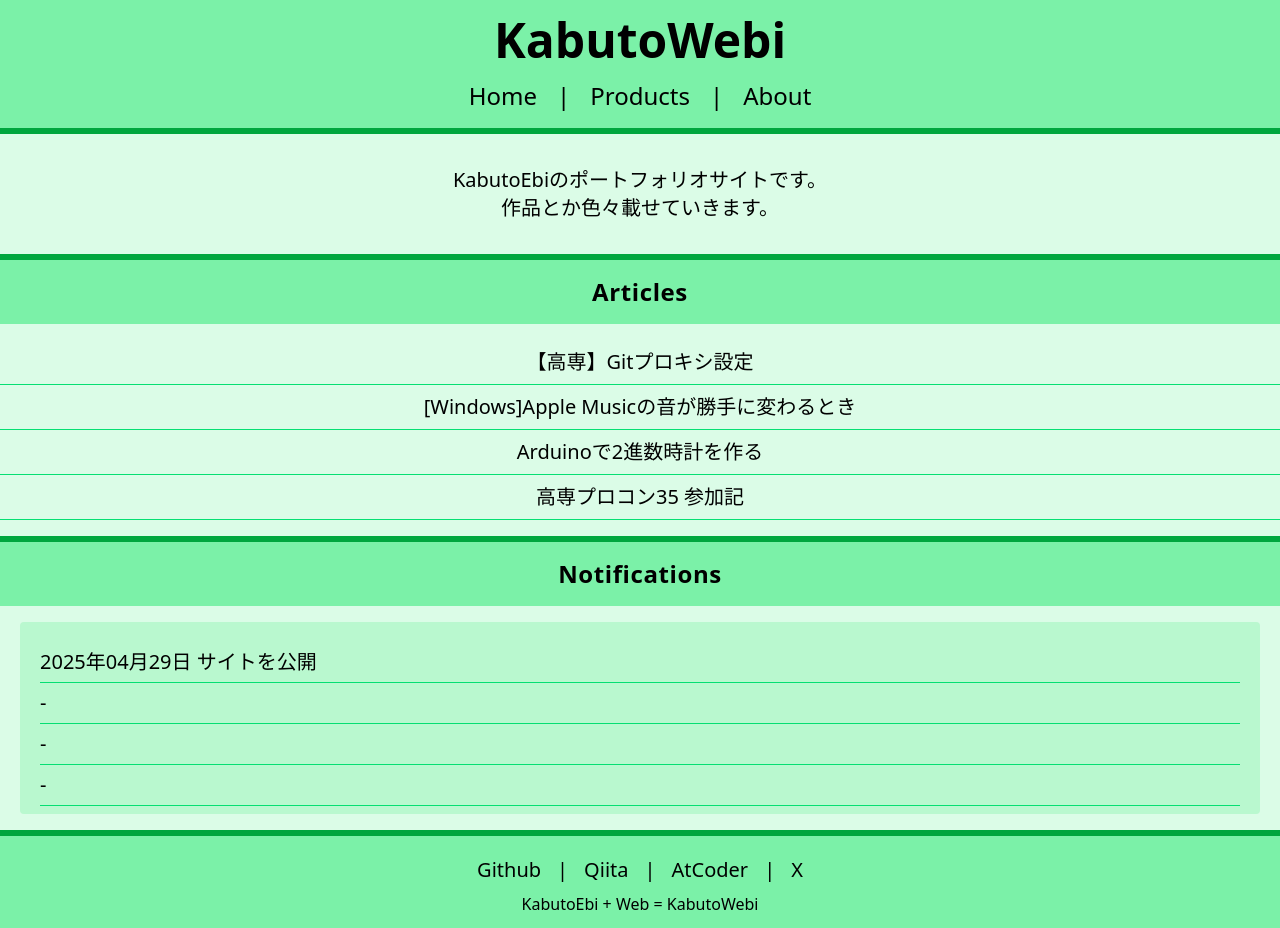
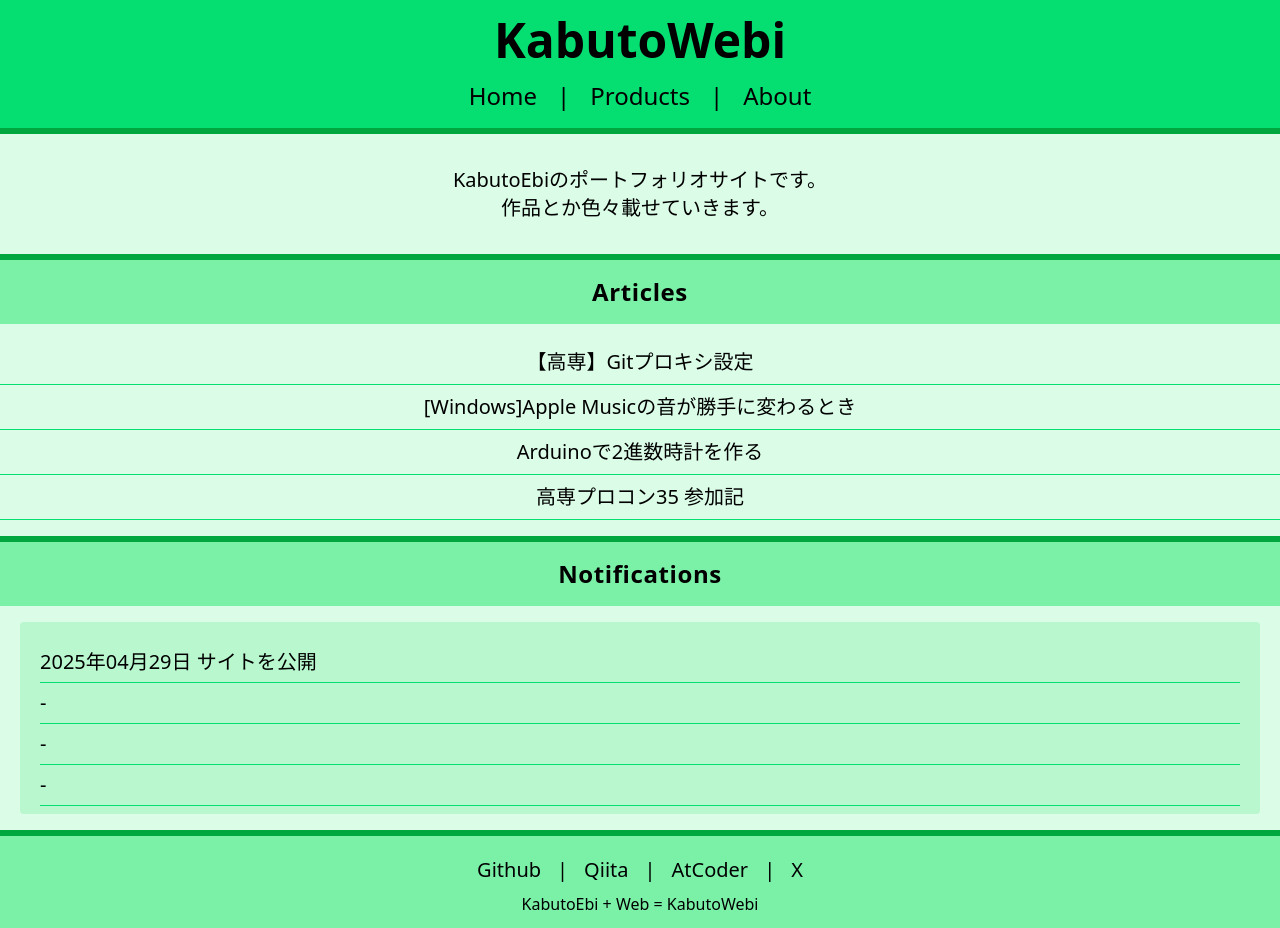
Before and after one commit to KabutoEbi/KabutoWebi, a React (Vite) app: page / in a window 1280 px wide. Built offline with nearby package versions, Linux system fonts and the light colour scheme.

Commit message:
adjust color

```diff
--- a/src/components/Header.jsx
+++ b/src/components/Header.jsx
@@ -2,7 +2,7 @@ import React from "react";
 
 const Header = () => {
     return (
-        <header className="text-center bg-green-300 margin-y-4 p-4 border-b-6 border-green-600">
+        <header className="text-center bg-green-400 margin-y-4 p-4 border-b-6 border-green-600">
             <h1 className="text-5xl font-bold">KabutoWebi</h1>
             <ul className="flex justify-center space-x-5 text-2xl mt-4">
                 <li><a href="/">Home</a></li>
```
